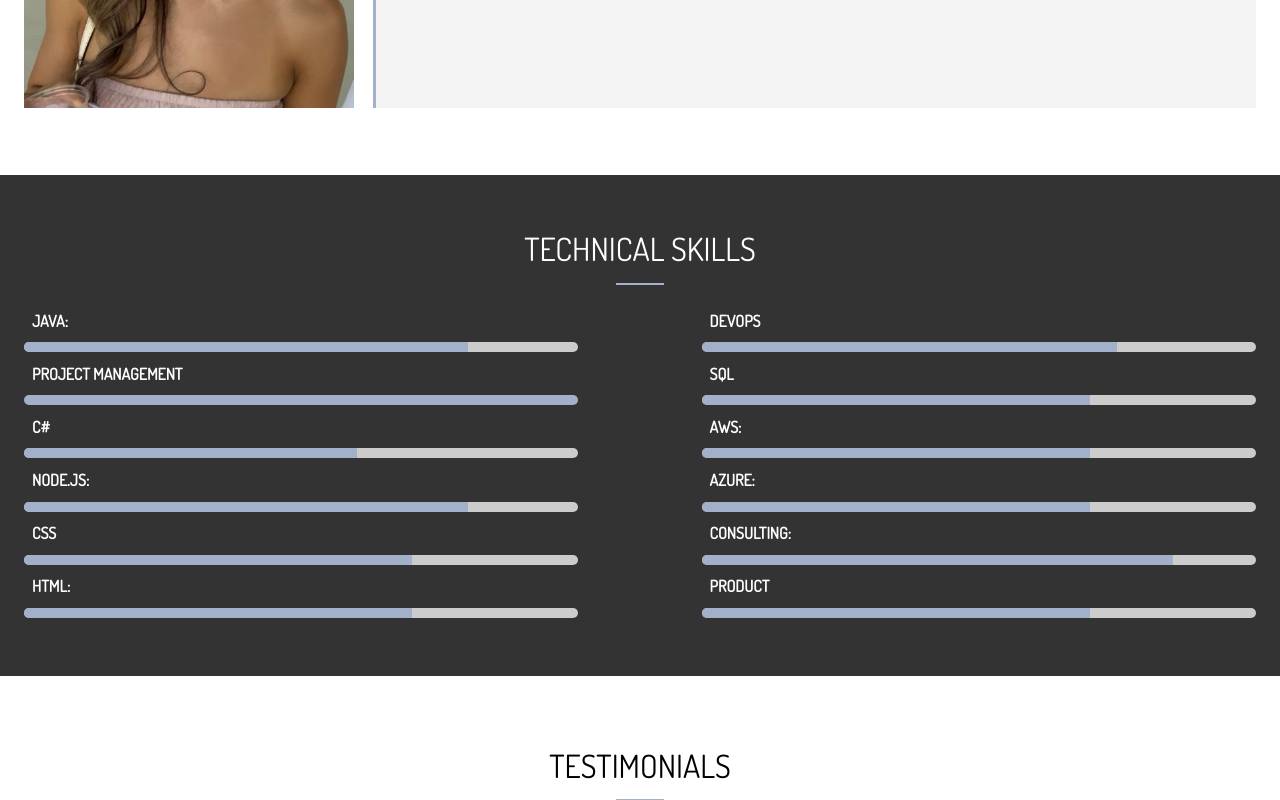
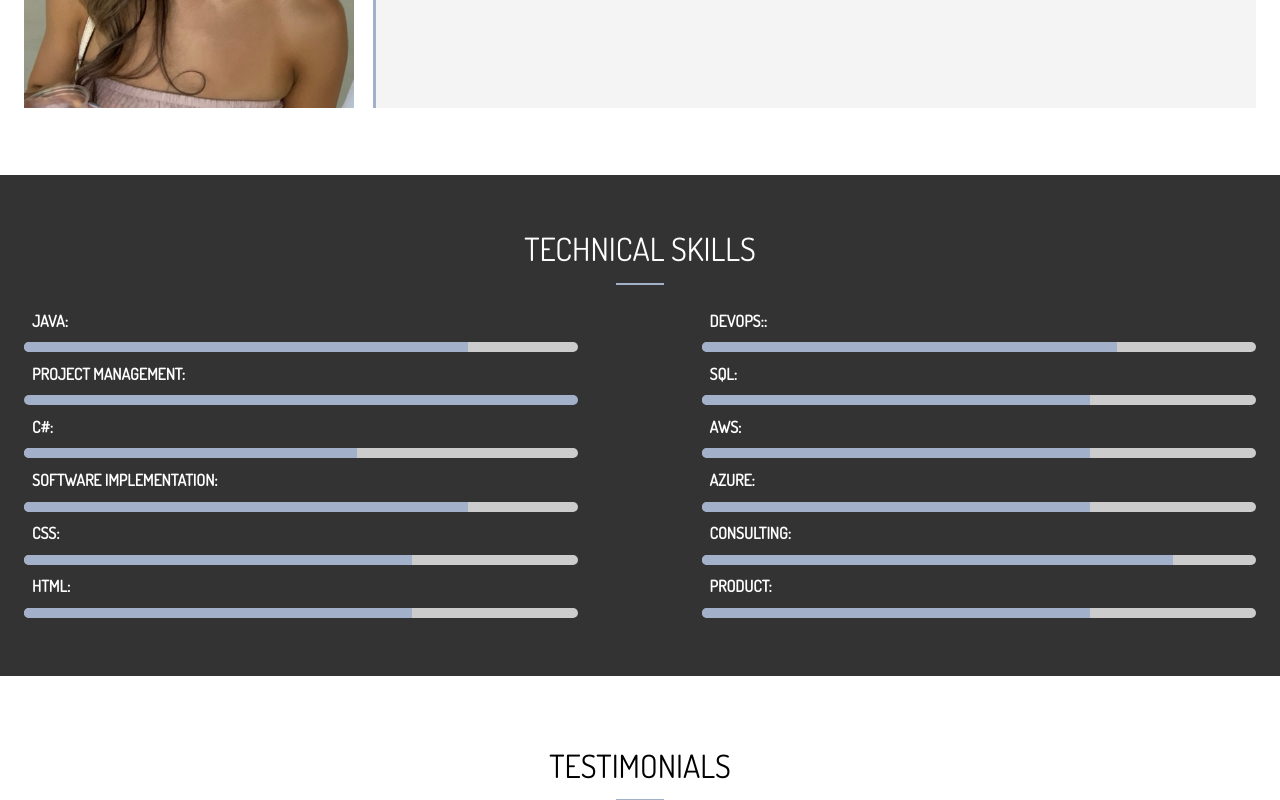
Before and after one commit to andreamackie13/Personal-Website, a website: page dist/about.html in a window 1280 px wide. Shown: the part 484-1284 px from the top of the page. Drawn offline with Linux system fonts and the light colour scheme.

Commit message:
Change main page

```diff
--- a/dist/about.html
+++ b/dist/about.html
@@ -82,25 +82,25 @@
                    </div>
 
                    <div class="hover-effect">
-                     <h4>Project Management</Manage></h4>
+                     <h4>Project Management:</Manage></h4>
                      <div class="progress">
                        <div style="width: 100%" class="effect"></div>
                      </div>
                    </div>
                    <div class="hover-effect">
-                     <h4>C#</h4>
+                     <h4>C#:</h4>
                      <div class="progress">
                        <div style="width: 60%" class="effect"></div>
                      </div>
                    </div>
                    <div class="hover-effect">
-                     <h4>Node.js:</h4>
+                     <h4>Software Implementation:</h4>
                      <div class="progress">
                        <div style="width: 80%" class="effect"></div>
                      </div>
                    </div>
                    <div class="hover-effect">
-                     <h4>CSS</h4>
+                     <h4>CSS:</h4>
                      <div class="progress">
                        <div style="width: 70%" class="effect"></div>
                      </div>
@@ -114,13 +114,13 @@
                  </div>
                  <div class="column2">
                    <div class="hover-effect">
-                     <h4>DevOps</h4>
+                     <h4>DevOps::</h4>
                      <div class="progress">
                        <div style="width: 75%" class="effect"></div>
                      </div>
                    </div>
                    <div class="hover-effect">
-                     <h4>SQL</h4>
+                     <h4>SQL:</h4>
                      <div class="progress">
                        <div style="width: 70%" class="effect"></div>
                      </div>
@@ -144,7 +144,7 @@
                      </div>
                    </div>
                    <div class="hover-effect">
-                     <h4>Product</h4>
+                     <h4>Product:</h4>
                      <div class="progress">
                        <div style="width: 70%" class="effect"></div>
                      </div>
```
Also changed, not shown: dist/index.html (+1 -1 lines).
